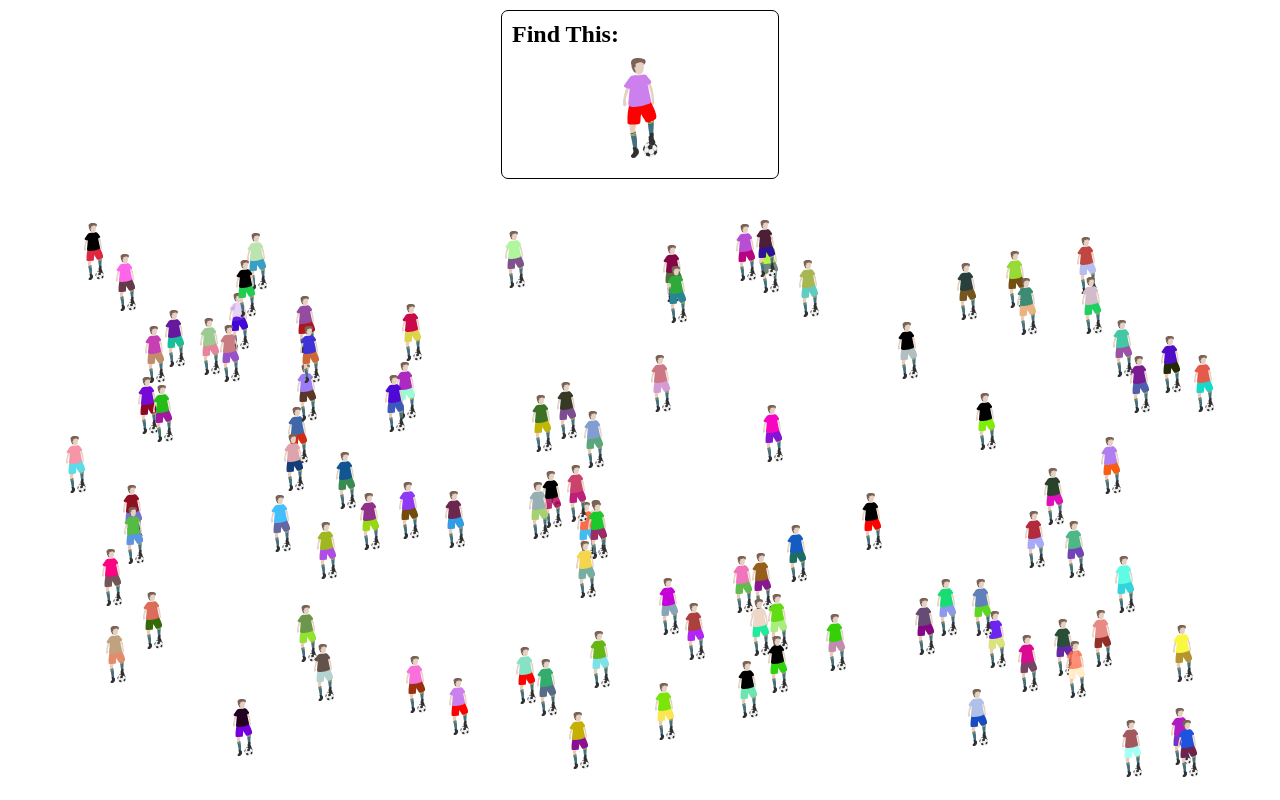
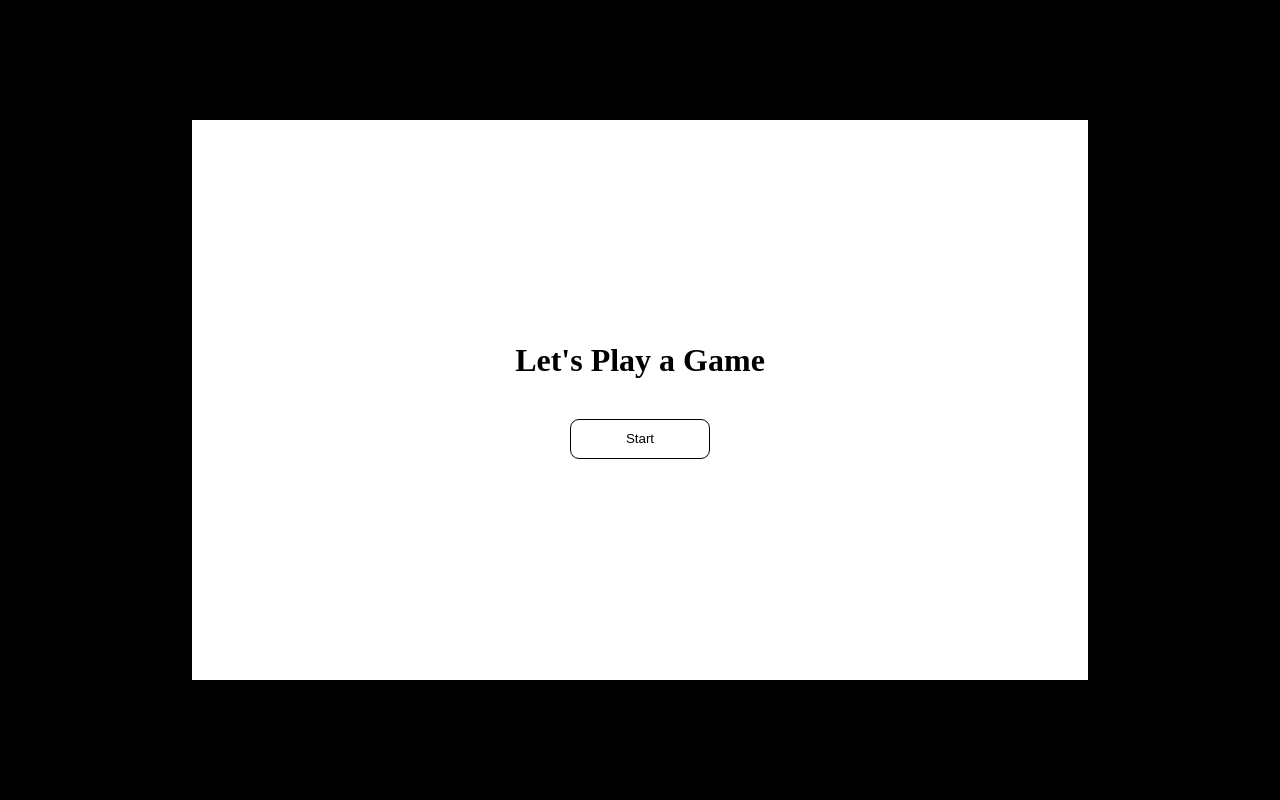
Before and after one commit to mahan-sepehri/missing-object, a React (Create React App) app: page / in a window 1280 px wide. Built offline with nearby package versions, Linux system fonts and the light colour scheme.

Commit message:
added start modal and result modal

```diff
--- a/src/App.js
+++ b/src/App.js
@@ -1,11 +1,18 @@
-import React from "react";
+import React, { useState, useContext } from "react";
 
 import "./App.css";
 import ObjectContainer from "./components/ObjectContainer";
+import ShowResultContext from "./context/showResult";
+import ResultModal from "./components/ResultModal";
+import StartModal from "./components/StartModal";
 
 const App = () => {
+  const { showResult } = useContext(ShowResultContext);
+  const [gameIsStarted, setGameIsStarted] = useState(false);
   return (
     <>
+      {!gameIsStarted && <StartModal setGameIsStarted={setGameIsStarted} />}
+      {showResult && <ResultModal />}
       <ObjectContainer />
     </>
   );
--- a/src/components/ObjectContainer.js
+++ b/src/components/ObjectContainer.js
@@ -3,12 +3,13 @@ import Person from "./person";
 import Winner from "./Winner";
 import "./ObjectContainer.css";
 
-const MISSING_OBJECT_NUMBER = 100;
+const MISSING_OBJECT_NUMBER = 10;
 
 const ObjectContainer = () => {
   const [missingObjectNumber, setMissingObjectNumber] = useState(
     MISSING_OBJECT_NUMBER
   );
+
   const missingObjectArr = [];
   const winnerNumber = Math.floor(Math.random() * missingObjectNumber);
   const randomize = () => {
--- /dev/null
+++ b/src/components/ResultModal.css
@@ -0,0 +1,33 @@
+.overlay {
+  position: absolute;
+  top: 0;
+  left: 0;
+  width: 100vw;
+  height: 100vh;
+  z-index: 1000;
+  display: flex;
+  flex-direction: column;
+  justify-content: center;
+  align-items: center;
+  background-color: black;
+}
+
+.result-modal {
+  width: 70vw;
+  height: 70vh;
+  background-color: white;
+  display: flex;
+  flex-direction: column;
+  justify-content: center;
+  align-items: center;
+  gap: 40px;
+}
+
+.play-again-button {
+  width: 140px;
+  height: 40px;
+  border-radius: 9px;
+  background-color: transparent;
+  border: 1px solid black;
+  cursor: pointer;
+}
--- /dev/null
+++ b/src/components/ResultModal.js
@@ -0,0 +1,23 @@
+import React, { useContext } from "react";
+import ShowResultContext from "../context/showResult";
+import "./ResultModal.css";
+
+const ResultModal = () => {
+  const { setShowResult } = useContext(ShowResultContext);
+
+  const closeModal = () => {
+    setShowResult(false);
+  };
+  return (
+    <div className="overlay">
+      <div className="result-modal">
+        <h1>You won!</h1>
+        <button className="play-again-button" onClick={closeModal}>
+          Play Again
+        </button>
+      </div>
+    </div>
+  );
+};
+
+export default ResultModal;
--- /dev/null
+++ b/src/components/StartModal.js
@@ -0,0 +1,21 @@
+import React, { useContext } from "react";
+import ShowResultContext from "../context/showResult";
+import "./ResultModal.css";
+
+const StartModal = (props) => {
+  return (
+    <div className="overlay">
+      <div className="result-modal">
+        <h1>Let's Play a Game</h1>
+        <button
+          className="play-again-button"
+          onClick={() => props.setGameIsStarted(true)}
+        >
+          Start
+        </button>
+      </div>
+    </div>
+  );
+};
+
+export default StartModal;
--- a/src/components/person.js
+++ b/src/components/person.js
@@ -1,8 +1,12 @@
-import { useEffect } from "react";
+import { useEffect, useContext } from "react";
 import { ReactComponent as SvgImage } from "../assets/person.svg";
+import ShowResultContext from "../context/showResult";
+
 import "./person.css";
 
 const Person = (props) => {
+  const { setShowResult } = useContext(ShowResultContext);
+
   useEffect(() => {
     const person = document.getElementById(`${props.personId}`);
     // console.log(person);
@@ -17,7 +21,7 @@ const Person = (props) => {
 
   const checkWinner = () => {
     if (props.objectNum === props.winnerNumber) {
-      console.log("yaaaaay");
+      setShowResult(true);
     } else {
       console.log("not this one");
     }
--- /dev/null
+++ b/src/context/showResult.js
@@ -0,0 +1,19 @@
+import { createContext, useState } from "react";
+
+const initialShowResult = {
+  showResult: false,
+  setShowResult: () => {},
+};
+
+const ShowResultContext = createContext(initialShowResult);
+
+export const ShowResultContextProvider = (props) => {
+  const [showResult, setShowResult] = useState(false);
+  return (
+    <ShowResultContext.Provider value={{ showResult, setShowResult }}>
+      {props.children}
+    </ShowResultContext.Provider>
+  );
+};
+
+export default ShowResultContext;
--- a/src/index.js
+++ b/src/index.js
@@ -1,5 +1,11 @@
 import React from "react";
 import ReactDOM from "react-dom";
 import App from "./App";
+import { ShowResultContextProvider } from "./context/showResult";
 
-ReactDOM.render(<App />, document.querySelector("#root"));
+ReactDOM.render(
+  <ShowResultContextProvider>
+    <App />
+  </ShowResultContextProvider>,
+  document.querySelector("#root")
+);
```
Also changed, not shown: 1 other file (tests, documents, lock files or other folders).
